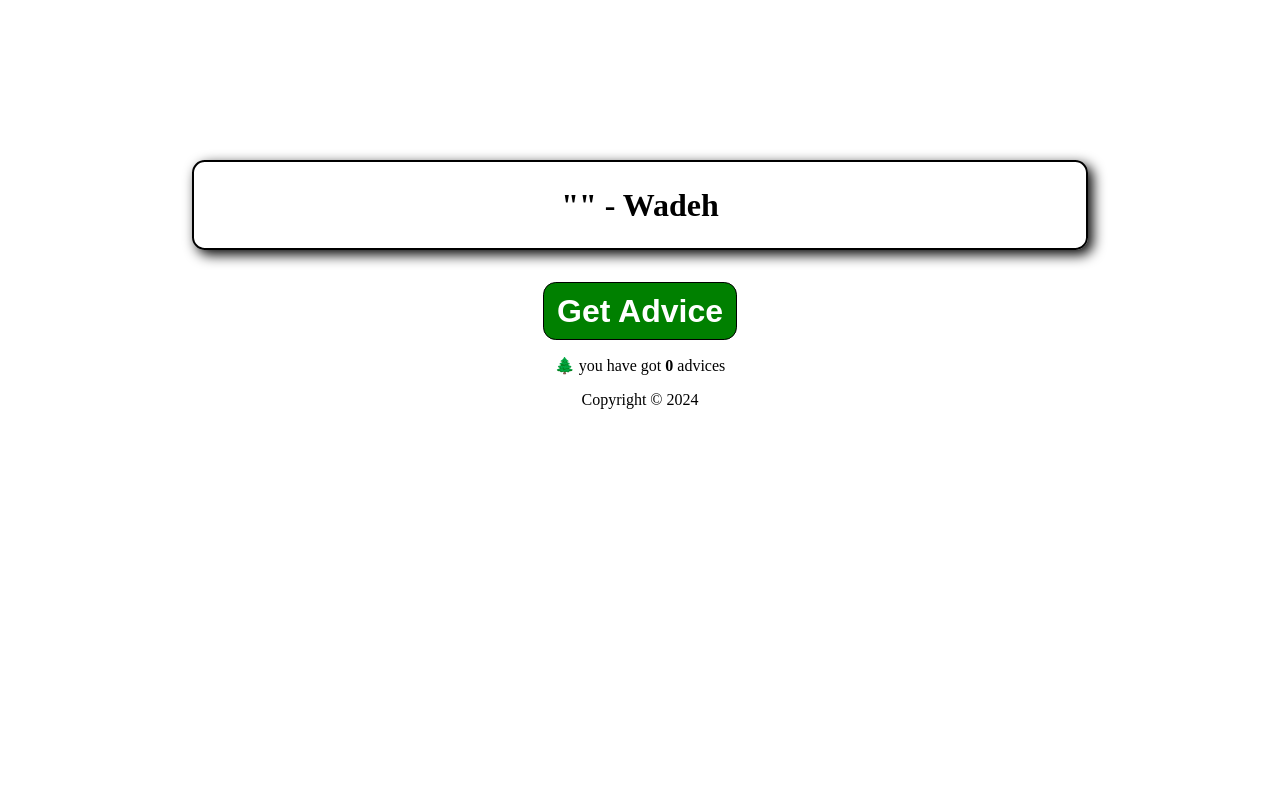
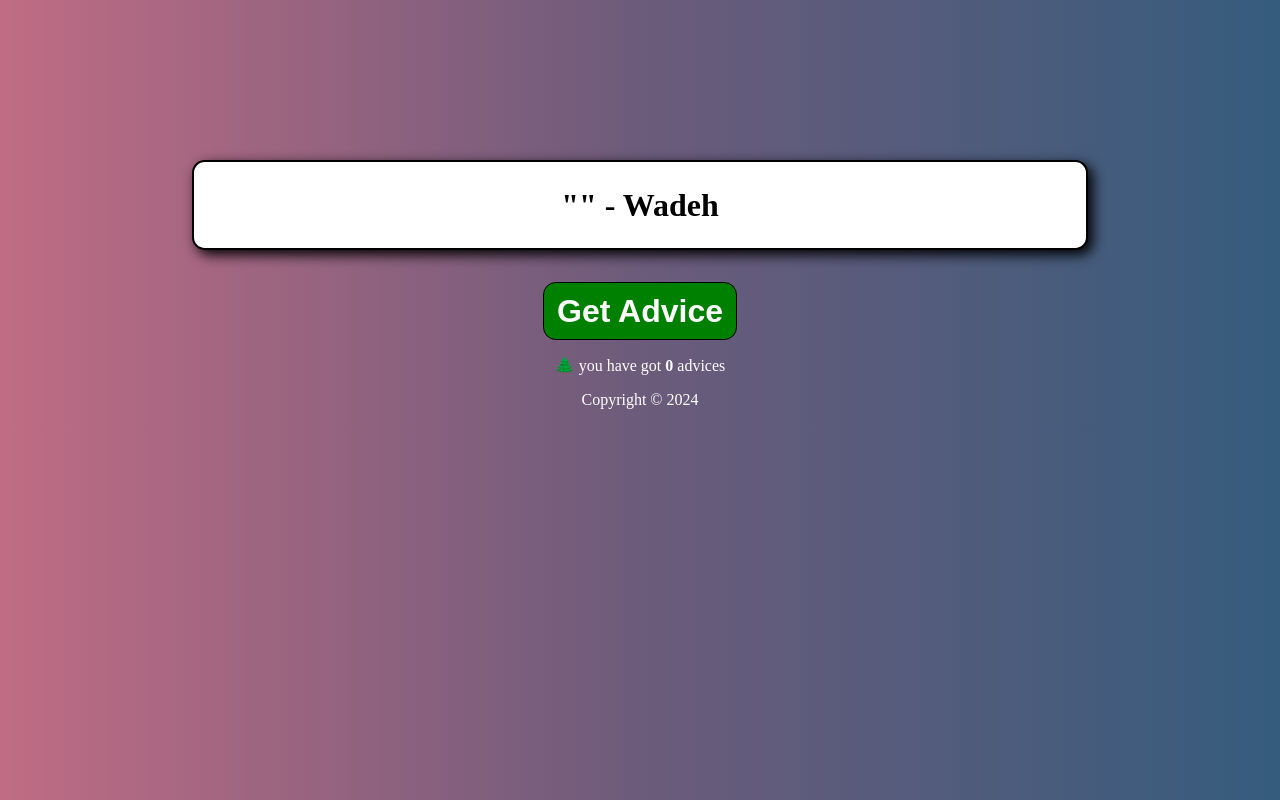
Before and after one commit to TheWadeh/Advice, a React (Vite) app: page / in a window 1280 px wide. Built offline with nearby package versions, Linux system fonts and the light colour scheme; no server answers.

Commit message:
changed color

```diff
--- a/src/index.css
+++ b/src/index.css
@@ -1,8 +1,25 @@
+body {
+  background: #355c7d; /* fallback for old browsers */
+  background: -webkit-linear-gradient(
+    to right,
+    #c06c84,
+    #6c5b7b,
+    #355c7d
+  ); /* Chrome 10-25, Safari 5.1-6 */
+  background: linear-gradient(
+    to right,
+    #c06c84,
+    #6c5b7b,
+    #355c7d
+  ); /* W3C, IE 10+/ Edge, Firefox 16+, Chrome 26+, Opera 12+, Safari 7+ */
+}
+
 .advice-container {
   font-family: serif;
   display: flex;
   justify-content: center;
   align-items: center;
+  background-color: white;
 
   max-width: 70%;
   height: auto;
@@ -36,4 +53,5 @@ button {
 
 p {
   text-align: center;
+  color:white;
 }
```
